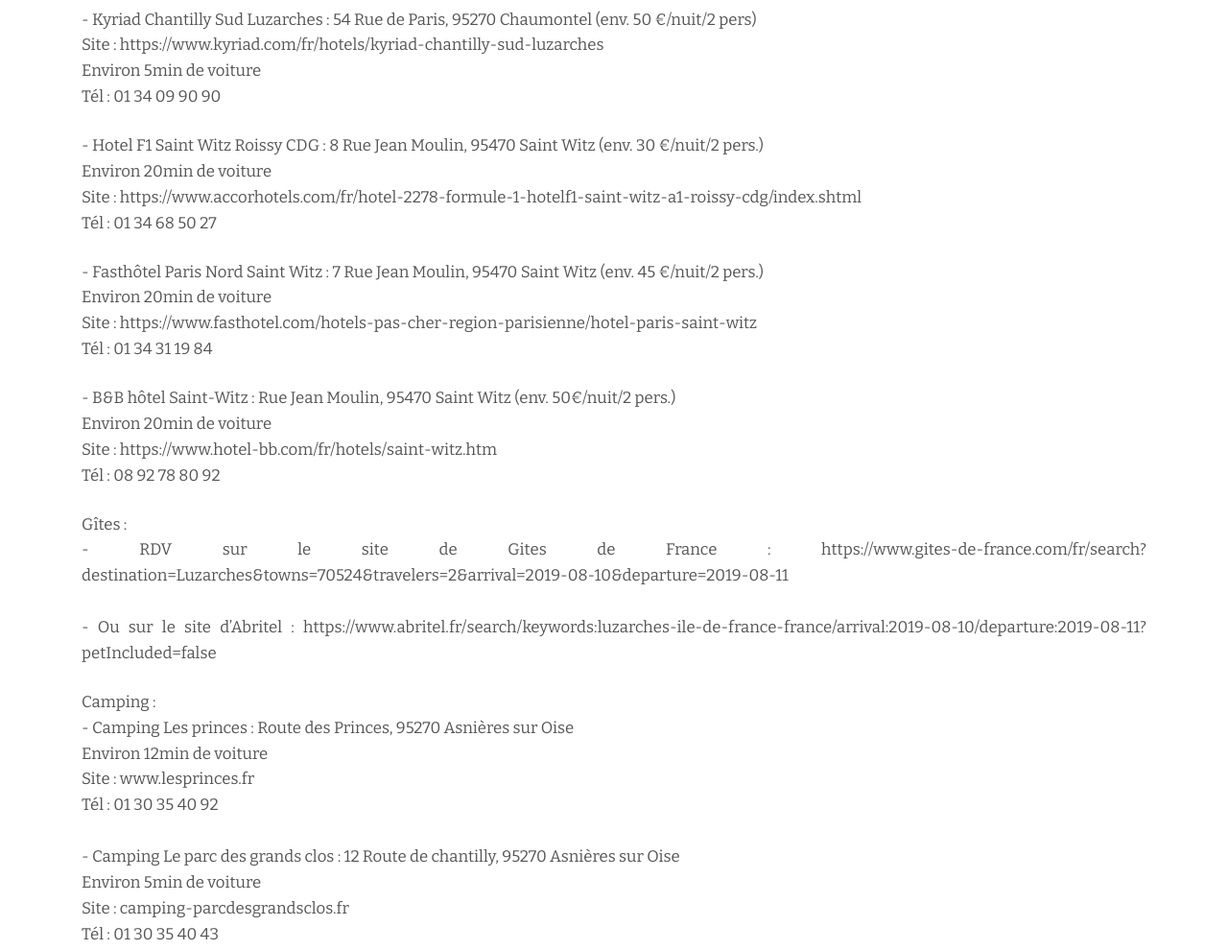
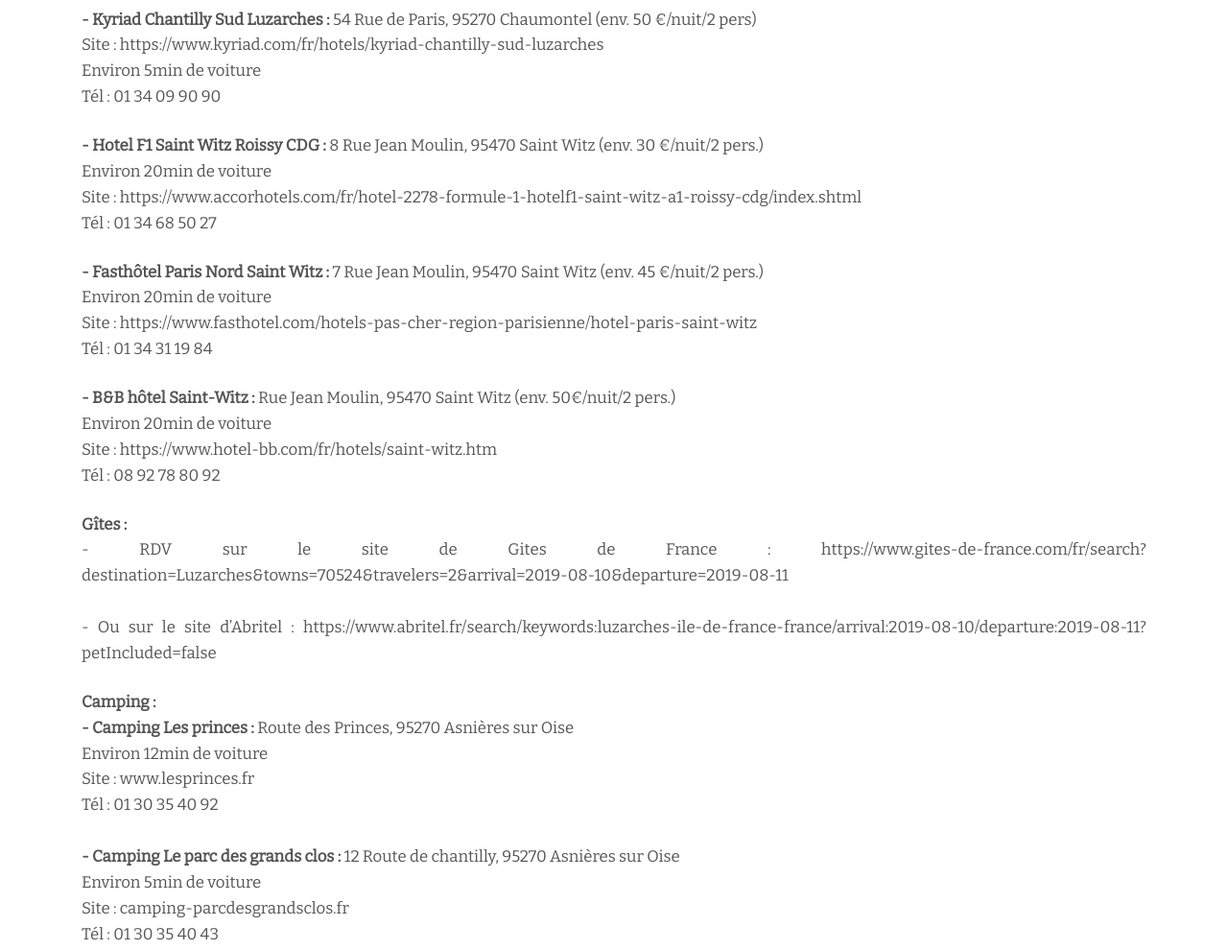
Before and after one commit to tanjonarako/website, a website: page index.html in a window 1280 px wide. Shown: the part 5920-6910 px from the top of the page at 96% size. Drawn offline with nearby package versions, Linux system fonts and the light colour scheme; some packages are replaced by stand-ins of ours.

Commit message:
Update index.html

```diff
--- a/index.html
+++ b/index.html
@@ -279,37 +279,37 @@
 					Site : https://www.premiereclasse.com/fr/hotels/premiere-classe-chantilly-sud-luzarches<br>
 					Tél : 01 34 09 94 61</p><br>
 
-					<p style="text-align:justify;">- Kyriad Chantilly Sud Luzarches : 54 Rue de Paris, 95270 Chaumontel (env. 50 €/nuit/2 pers)<br>
+					<p style="text-align:justify;"><strong>- Kyriad Chantilly Sud Luzarches :</strong> 54 Rue de Paris, 95270 Chaumontel (env. 50 €/nuit/2 pers)<br>
 					Site : https://www.kyriad.com/fr/hotels/kyriad-chantilly-sud-luzarches<br>
 					Environ 5min de voiture<br>
 					Tél : 01 34 09 90 90</p><br>
 
-					<p style="text-align:justify;">- Hotel F1 Saint Witz Roissy CDG : 8 Rue Jean Moulin, 95470 Saint Witz (env. 30 €/nuit/2 pers.)<br>
+					<p style="text-align:justify;"><strong>- Hotel F1 Saint Witz Roissy CDG :</strong> 8 Rue Jean Moulin, 95470 Saint Witz (env. 30 €/nuit/2 pers.)<br>
 					Environ 20min de voiture<br>
 					Site : https://www.accorhotels.com/fr/hotel-2278-formule-1-hotelf1-saint-witz-a1-roissy-cdg/index.shtml<br>
 					Tél : 01 34 68 50 27</p><br>
 
-					<p style="text-align:justify;">- Fasthôtel Paris Nord Saint Witz : 7 Rue Jean Moulin, 95470 Saint Witz (env. 45 €/nuit/2 pers.)<br>
+					<p style="text-align:justify;"><strong>- Fasthôtel Paris Nord Saint Witz :</strong> 7 Rue Jean Moulin, 95470 Saint Witz (env. 45 €/nuit/2 pers.)<br>
 					Environ 20min de voiture<br>
 					Site : https://www.fasthotel.com/hotels-pas-cher-region-parisienne/hotel-paris-saint-witz<br>
 					Tél : 01 34 31 19 84</p><br>
 
-					<p style="text-align:justify;">- B&B hôtel Saint-Witz : Rue Jean Moulin, 95470 Saint Witz (env. 50€/nuit/2 pers.)<br>
+					<p style="text-align:justify;"><strong>- B&B hôtel Saint-Witz :</strong> Rue Jean Moulin, 95470 Saint Witz (env. 50€/nuit/2 pers.)<br>
 					Environ 20min de voiture<br>
 					Site : https://www.hotel-bb.com/fr/hotels/saint-witz.htm<br>
 					Tél : 08 92 78 80 92</p><br>
 
-					<p style="text-align:justify;">Gîtes :<br>
+					<p style="text-align:justify;"><strong>Gîtes :</strong><br>
 					- RDV sur le site de Gites de France : https://www.gites-de-france.com/fr/search?destination=Luzarches&towns=70524&travelers=2&arrival=2019-08-10&departure=2019-08-11<br>
 					<br>- Ou sur le site d’Abritel : https://www.abritel.fr/search/keywords:luzarches-ile-de-france-france/arrival:2019-08-10/departure:2019-08-11?petIncluded=false</p><br>
 
-					<p style="text-align:justify;">Camping :<br>
-					- Camping Les princes : Route des Princes, 95270 Asnières sur Oise<br>
+					<p style="text-align:justify;"><strong>Camping :</strong><br>
+					<strong>- Camping Les princes :</strong> Route des Princes, 95270 Asnières sur Oise<br>
 					Environ 12min de voiture<br>
 					Site : www.lesprinces.fr<br>
 					Tél : 01 30 35 40 92<br>
 					<br>
-					- Camping Le parc des grands clos : 12 Route de chantilly, 95270 Asnières sur Oise<br>
+					<strong>- Camping Le parc des grands clos :</strong> 12 Route de chantilly, 95270 Asnières sur Oise<br>
 					Environ 5min de voiture<br>
 					Site : camping-parcdesgrandsclos.fr<br>
 					Tél : 01 30 35 40 43</p>
```
